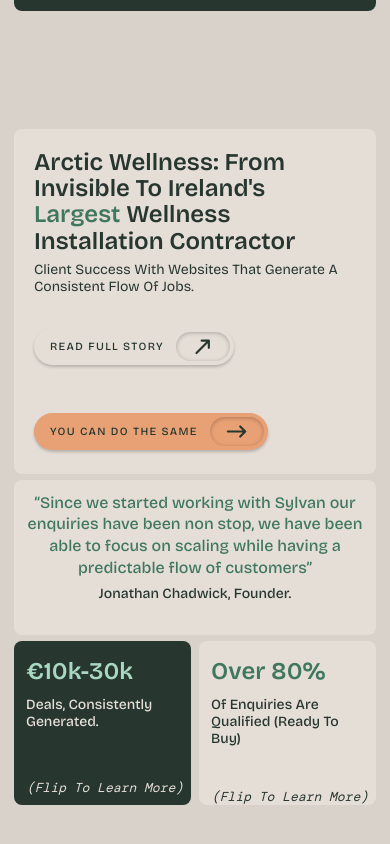
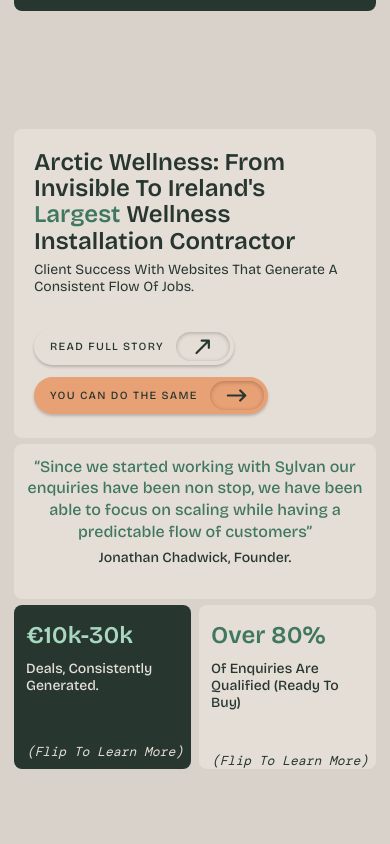
Before and after one commit to leadsparksystems-jpg/website-draft, a Next.js app: page / in a window 390 px wide. Shown: the part 1892-2736 px from the top of the page. Built offline with nearby package versions, Linux system fonts and the light colour scheme; a web font is replaced by a local one.

Commit message:
Tighten button-pair gap on phone (48px desktop gap too large when buttons wrap)

```diff
--- a/css/home.css
+++ b/css/home.css
@@ -530,6 +530,8 @@ h1, h2, p { margin: 0; }
 
   .paragraph--block { max-width: 100%; }
   .button-wrap--right { justify-content: flex-start; }
+  /* Pair buttons stack on phone — tighten the (desktop-wide) 48px gap */
+  .button-wrap--pair { gap: 12px; }
 
   /* Audit bento: stack content naturally on mobile, no space-between stretch */
   .audit-card .fill-bento-wrap-small { justify-content: flex-start; }
```
